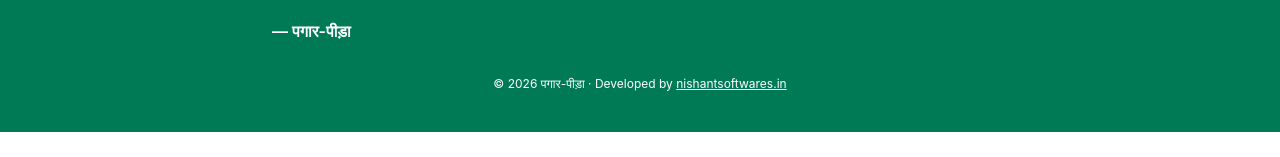
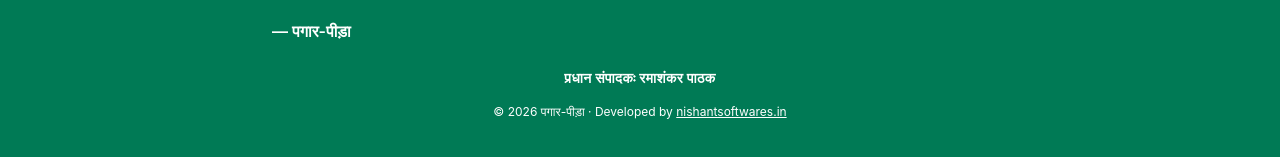
Before and after one commit to nanhaayurveda-kpt/hamara-morcha, a React (Vite) app: page / in a window 1280 px wide. Shown: the part 698-855 px from the top of the page. Before the commit the page ends 830 px from the top, so only its background shows below. Built offline with nearby package versions, Linux system fonts and the light colour scheme; no server answers.

Commit message:
force deploy

```diff
--- a/src/components/Footer.jsx
+++ b/src/components/Footer.jsx
@@ -13,7 +13,7 @@ function Footer() {
 
         <p>
           राष्ट्रीय राजधानी क्षेत्र में औद्योगिक श्रमिकों के हालात से तो हम सभी परिचित हो
-          चुके हैं लेकिन जरूरत इस बात की भी है कि मॉल्स, दुकानों, निजी स्कूलों-कॉलेजों
+          चुकें हैं लेकिन जरूरत इस बात की भी है कि मॉल्स, दुकानों, निजी स्कूलों-कॉलेजों
           जैसी जगहों पर काम करने वालों को भी सरोकार के दायरे में लाया जाए।
         </p>
 
@@ -45,7 +45,12 @@ function Footer() {
         <p className="font-semibold">— पगार-पीड़ा</p>
       </div>
 
-      <p className="text-xs text-center mt-8">
+      {/* प्रधान संपादक का नाम यहाँ जोड़ा गया है */}
+      <p className="text-center font-bold mt-6 text-sm tracking-wide">
+        प्रधान संपादकः रमाशंकर पाठक
+      </p>
+
+      <p className="text-xs text-center mt-4">
         © {new Date().getFullYear()} पगार-पीड़ा · Developed by{" "}
         <a
           href="https://www.nishantsoftwares.in"
```
